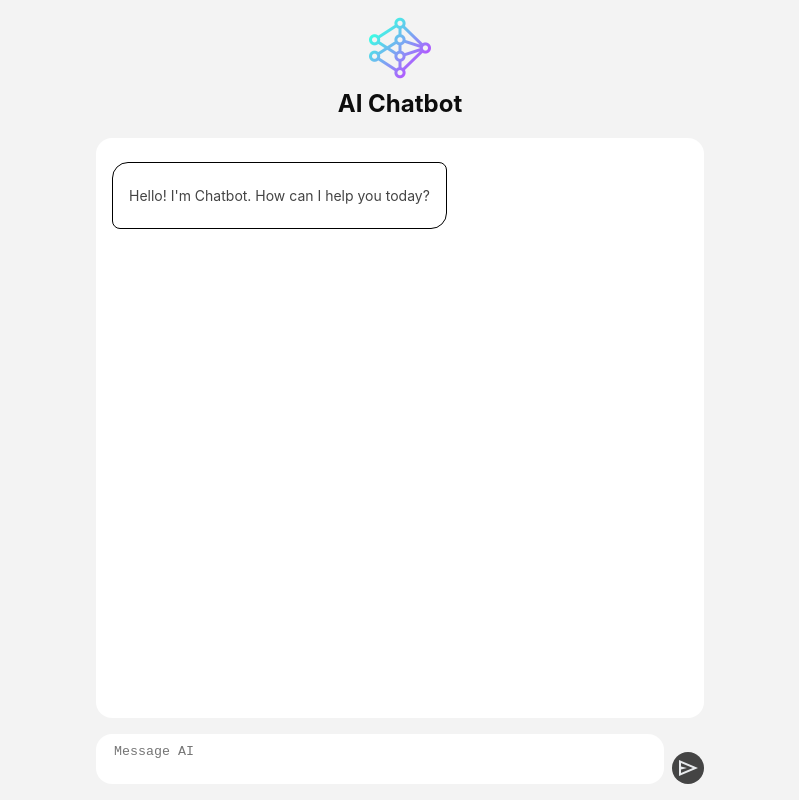
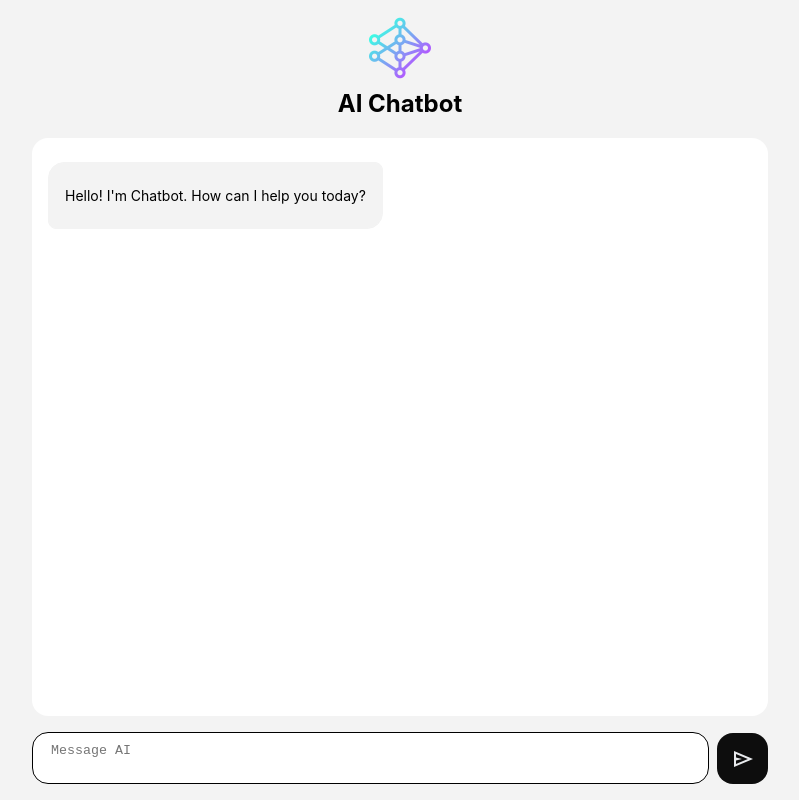
Before and after one commit to David7Mejia/react-AI-chat, a React (Vite) app: page / in a window 1280 px wide. Shown: the whole page, without its empty margins (240-1039 px from the left). Built offline with nearby package versions, Linux system fonts and the light colour scheme; no server answers.

Commit message:
add light - dark mode styles

```diff
--- a/src/App.module.css
+++ b/src/App.module.css
@@ -5,7 +5,7 @@
   gap: 1rem;
   height: 100vh;
   padding: 1rem;
-  width: 50vw;
+  width: 60vw;
 }
 
 .Header {
@@ -24,7 +24,7 @@
 .ChatContainer {
   flex-grow: 1;
   width: 100%;
-  background: white;
+  background: light-dark(white, #131313);
   border-radius: 1rem;
   overflow-y: auto;
 }
--- a/src/components/Chat/Chat.module.css
+++ b/src/components/Chat/Chat.module.css
@@ -29,16 +29,16 @@
   border-radius: 1rem 0.5rem;
   /* background: #32c0c1; */
   /* background: #263b42; */
-  background: transparent;
+  background: light-dark(#f3f3f3, transparent);
   /* color: #fff; */
-  color: #444444;
-  border: 1px black solid;
+  color: light-dark (#444444, #f3f3f3);
+  border: 1px light-dark(#f3f3f3, white) solid;
   &[data-role="user"] {
     border-radius: 1rem;
     align-self: flex-end;
-    background: #f3f3f3;
+    background: light-dark(#f3f3f3, #1b1b1b);
     border-radius: 0.5rem 1rem;
     border: none;
-    color: #4c4c4c;
+    color: light-dark(#4c4c4c, #f3f3f3);
   }
 }
--- a/src/components/Controls/Controls.module.css
+++ b/src/components/Controls/Controls.module.css
@@ -2,9 +2,14 @@
   background: url("../../../public/send_google.svg") no-repeat center;
   width: 100%;
   height: 100%;
-  background-color: #444444;
+  background-color: light-dark(#0d0d0d, rgb(55, 152, 255));
   padding: 16px;
   border-radius: 16px;
+
+  &:hover {
+    background-color: light-dark(#0d0d0d, rgba(55, 255, 188, 0.581));
+  }
+  transition: all 0.3s ease-in-out;
 }
 
 .Controls {
@@ -19,7 +24,8 @@
   padding: 0.5rem 1rem;
   line-height: 0;
   border-radius: 1rem;
-  background: white;
+  background: light-dark(white, transparent);
+  border: 1px solid light-dark(black, white);
 }
 
 .TextArea {
@@ -29,21 +35,23 @@
   outline: none;
   resize: none;
   background: transparent;
-  color: black;
+  color: light-dark(black, #f3f3f3);
 }
 .Button {
   display: flex;
   justify-content: center;
   align-items: center;
-  width: 2rem;
-  height: 2rem;
+  width: 51px;
+  height: 51px;
   border: none;
-  border-radius: 50%;
-  background: #f3f3f3;
+  border-radius: 16px;
+  /* background: #f3f3f3; */
   outline: none;
   cursor: pointer;
+  padding: 0;
 }
 
-.TextArea:disabled,.Button:disabled {
+.TextArea:disabled,
+.Button:disabled {
   opacity: 0.35;
 }
--- a/src/components/Loader/Loader.module.css
+++ b/src/components/Loader/Loader.module.css
@@ -7,92 +7,27 @@
   left: 50%;
   width: 50px;
   height: 50px;
-  background: #f3f3f3;
-  opacity: 0.6;
+  background: transparent;
+  opacity: 1;
+  --green: #3efce4;
+  --purple: #ad60fe;
 }
-/* LOADER Styles */
+
 .Loader {
-  width: 60px;
-  aspect-ratio: 1;
-  display: flex;
-  --c1: linear-gradient(#3EFCE4 0 0);
-  --c2: linear-gradient(#AD60FE 0 0);
-  --s: calc(100% / 3) calc(100% / 3);
-  background: var(--c1) 0 0, var(--c2) 50% 0, var(--c1) 100% 0, var(--c2) 0 50%, var(--c2) 100% 50%, var(--c1) 0 100%, var(--c2) 50% 100%, var(--c1) 100% 100%;
-  background-repeat: no-repeat;
-  animation: l8-0 1.5s infinite alternate;
+  width: 100%;
+  aspect-ratio: 1.154;
+  --_g: no-repeat radial-gradient(farthest-side, light-dark(#0d0d0d, #f3f3f3) 90%, #e1161600);
+  background: var(--_g) 50% 0, var(--_g) 0 100%, var(--_g) 100% 100%;
+  background-size: 35% calc(35% * 1.154);
+  animation: l16 1s infinite;
 }
-.loader:before {
-  content: "";
-  width: calc(100% / 3);
-  height: calc(100% / 3);
-  background: #60b99a;
-  animation: inherit;
-  animation-delay: 0s;
-  animation-name: l8-1;
-}
-@keyframes l8-0 {
-  0%,
-  12.49% {
-    background-size: var(--s), 0 0, 0 0, 0 0, 0 0, 0 0, 0 0, 0 0;
-  }
-  12.5%,
-  24.9% {
-    background-size: var(--s), var(--s), 0 0, 0 0, 0 0, 0 0, 0 0, 0 0;
-  }
-  25%,
-  37.4% {
-    background-size: var(--s), var(--s), var(--s), 0 0, 0 0, 0 0, 0 0, 0 0;
-  }
-  37.5%,
-  49.9% {
-    background-size: var(--s), var(--s), var(--s), 0 0, var(--s), 0 0, 0 0, 0 0;
-  }
+@keyframes l16 {
   50%,
-  61.4% {
-    background-size: var(--s), var(--s), var(--s), 0 0, var(--s), 0 0, 0 0, var(--s);
-  }
-  62.5%,
-  74.9% {
-    background-size: var(--s), var(--s), var(--s), 0 0, var(--s), 0 0, var(--s), var(--s);
-  }
-  75%,
-  86.4% {
-    background-size: var(--s), var(--s), var(--s), 0 0, var(--s), var(--s), var(--s), var(--s);
-  }
-  87.5%,
   100% {
-    background-size: var(--s), var(--s), var(--s), var(--s), var(--s), var(--s), var(--s), var(--s);
+    background-position: 100% 100%, 50% 0, 0 100%;
   }
 }
-@keyframes l8-1 {
-  0%,
-  5% {
-    transform: translate(0, 0);
-  }
-  12.5% {
-    transform: translate(100%, 0);
-  }
-  25% {
-    transform: translate(200%, 0);
-  }
-  37.5% {
-    transform: translate(200%, 100%);
-  }
-  50% {
-    transform: translate(200%, 200%);
-  }
-  62.5% {
-    transform: translate(100%, 200%);
-  }
-  75% {
-    transform: translate(0, 200%);
-  }
-  87.5% {
-    transform: translate(0, 100%);
-  }
-  95%,
-  100% {
-    transform: translate(100%, 100%);
-  }
+
+@media (prefers-color-scheme: dark) {
+  /* .LoaderWrapper */
 }
--- a/src/index.css
+++ b/src/index.css
@@ -5,8 +5,8 @@
 
   /* width: 50vw; */
   color-scheme: light dark;
-  color: #0d0d0d;
-  background-color: #f3f3f3;
+  color: light-dark (#f3f3f3, #0d0d0d);
+  background-color: light-dark(#f3f3f3, #0d0d0d);
 
   font-synthesis: none;
   text-rendering: optimizeLegibility;
```
